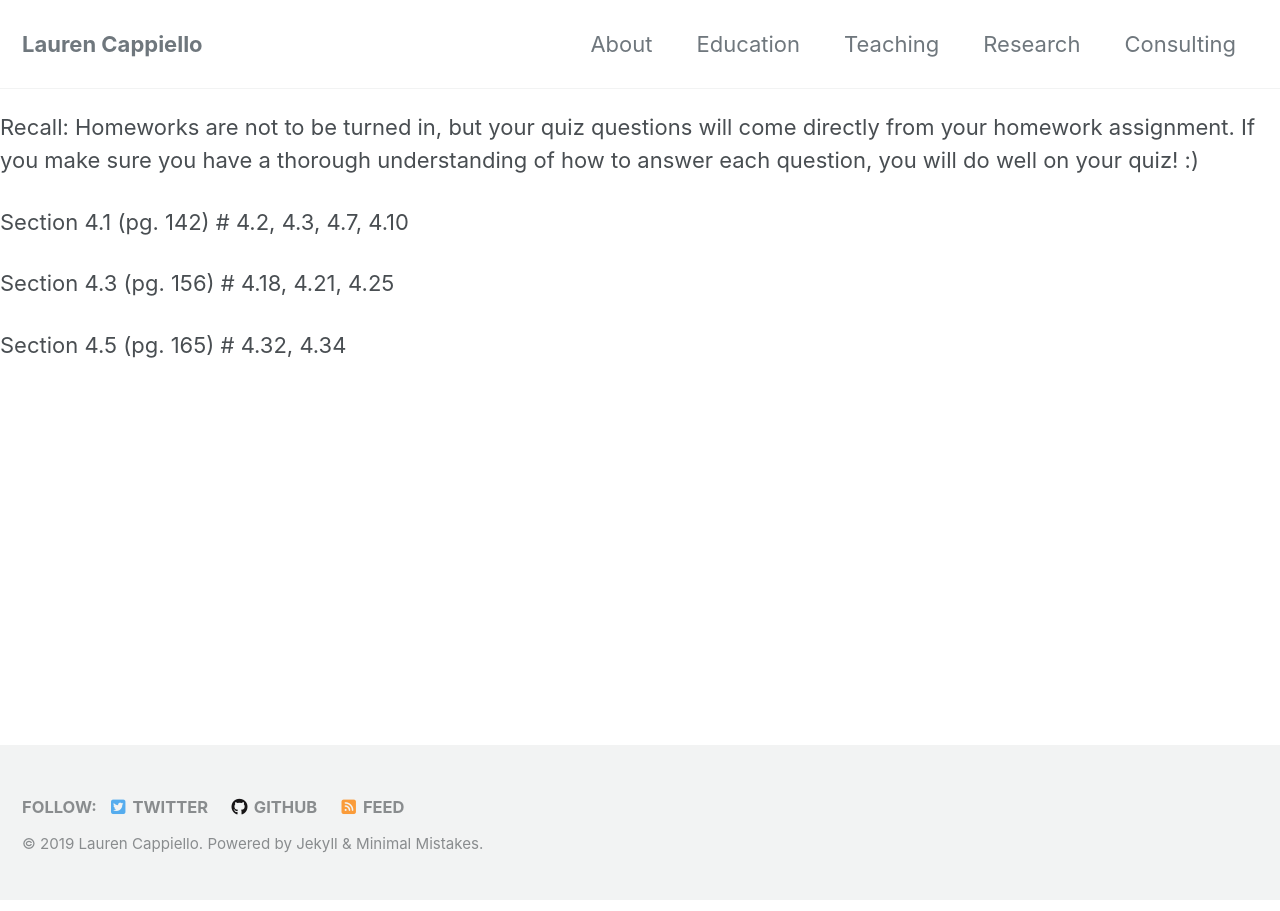
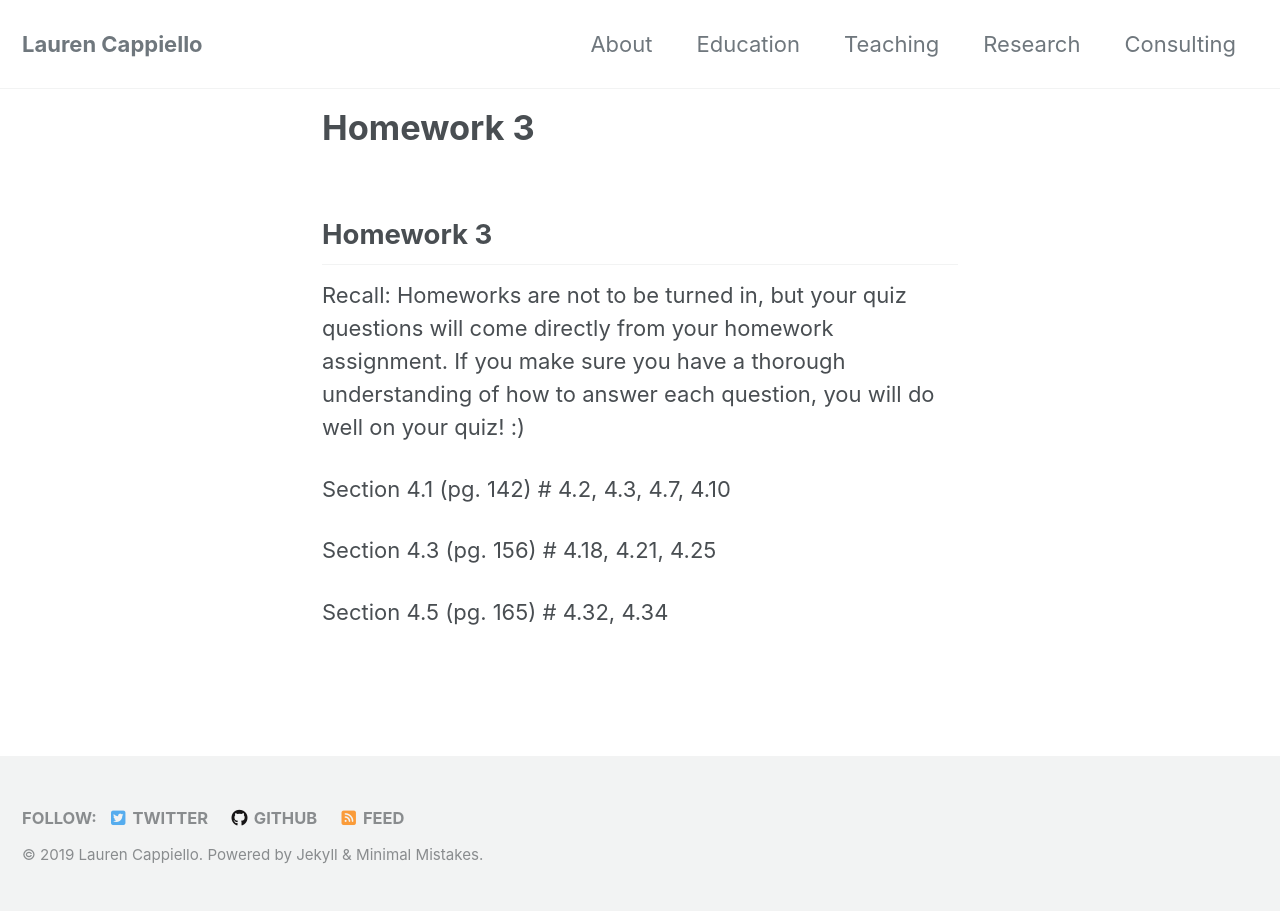
Before and after one commit to lgpcappiello/lgpcappiello.github.io, a Jekyll site: the page built from teaching/stat100a/hw3.md, in a window 1280 px wide. Built offline with Jekyll 4.4.1, drawn with Linux system fonts in a browser that asks for light colours; cached includes are drawn as plain includes; nearby versions of some CDN libraries; our own code applies the rules of GitHub Pages for plain Markdown files.

Commit message:
Update hw3.md

```diff
--- a/teaching/stat100a/hw3.md
+++ b/teaching/stat100a/hw3.md
@@ -1,3 +1,9 @@
+---
+layout: single
+---
+
+## Homework 3
+
 Recall: Homeworks are not to be turned in, but your quiz questions will come directly from your homework assignment. If you make sure you have a thorough understanding of how to answer each question, you will do well on your quiz! :)
 
 Section 4.1 (pg. 142) # 4.2, 4.3, 4.7, 4.10
```
